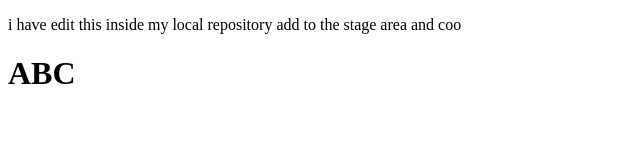
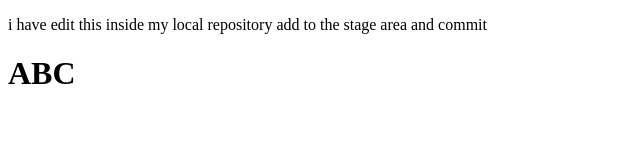
Before and after one commit to DevindaDilshan254/FirstRepository, a plain HTML site: page index.html in a window 1280 px wide. Shown: the full height of the page, 0-640 px from the left. Drawn offline with Linux system fonts and the light colour scheme.

Commit message:
first commit

```diff
--- a/index.html
+++ b/index.html
@@ -6,7 +6,7 @@
   <title>Document</title>
 </head>
 <body>
-<p>i have edit this inside my local repository add to the stage area and coo</p>
+<p>i have edit this inside my local repository add to the stage area and commit</p>
   <h1>ABC</h1>
 </body>
 </html>
```
